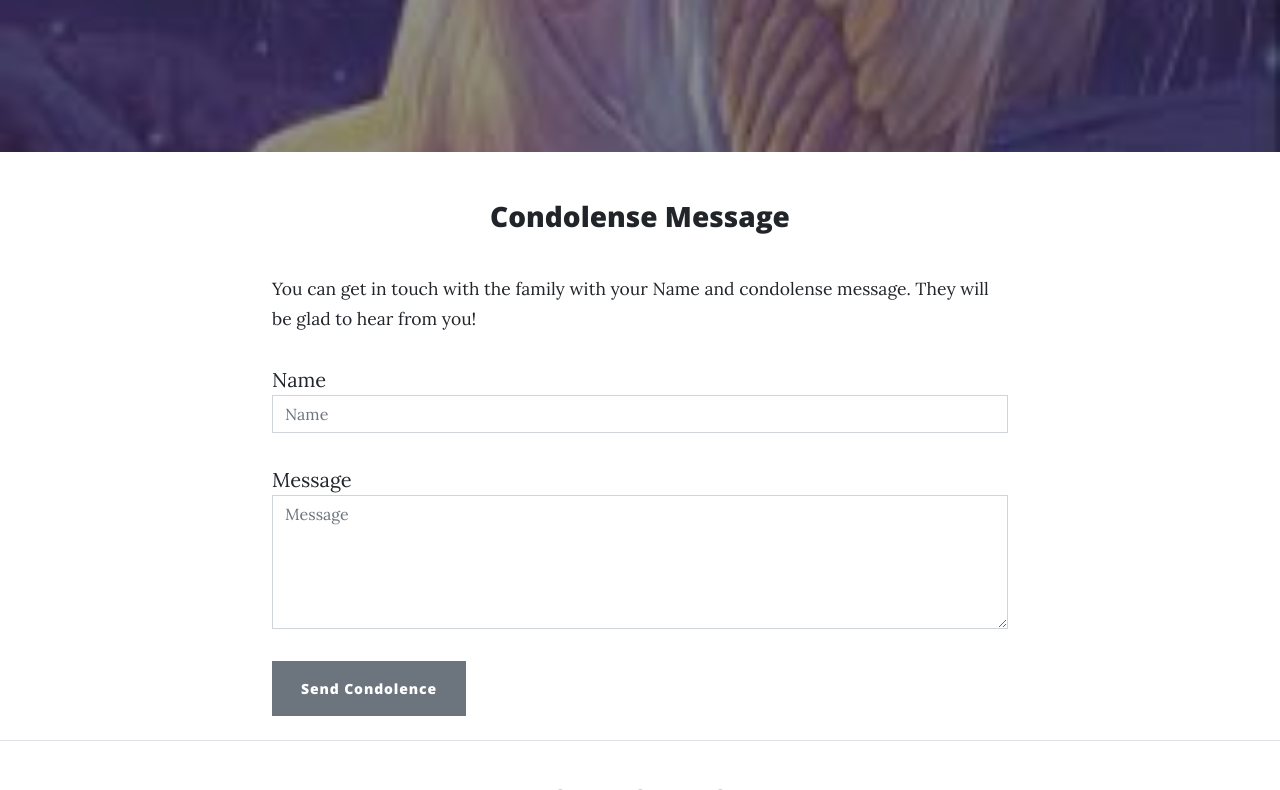
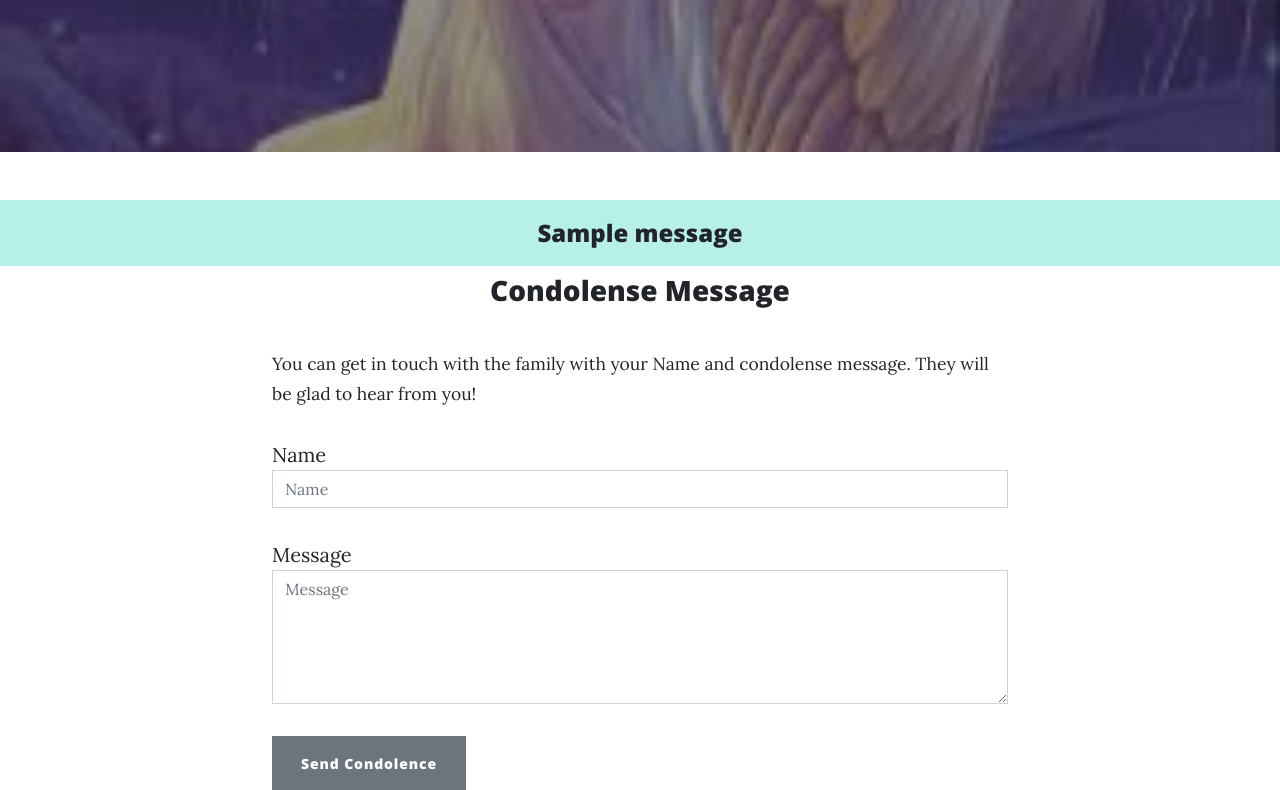
Before and after one commit to Gerardbulky/auntie_therese, a Flask app: page /contact in a window 1280 px wide. Shown: the part 432-1222 px from the top of the page. Run offline with Flask 2, Linux system fonts and the light colour scheme; one stand-in notice (Sample message) is shown; some libraries are stand-ins or nearby versions.

Commit message:
added flash messages

```diff
--- a/app.py
+++ b/app.py
@@ -1,9 +1,12 @@
 import os
 import json
-from flask import Flask, render_template
+from flask import Flask, render_template, flash, request
+if os.path.exists("env.py"):
+    import env
 
 
 app = Flask(__name__)
+app.secret_key = os.environ.get("SECRET_KEY")
 
 
 @app.route("/")
@@ -36,8 +39,11 @@ def about_member(member_name):
     return render_template("member.html", item=member)
 
 
+
 @app.route("/contact", methods=["GET", "POST"])
 def contact():
+    if request.method == "POST":
+        flash("Thanks {}, message has been sent.".format(request.form.get("name")))
     return render_template("contact.html", page_title="Condolense Message")
 
 
@@ -45,4 +51,4 @@ def contact():
 if __name__ == "__main__":
     app.run(host=os.environ.get("IP"),
             port=int(os.environ.get("PORT")),
-            debug=False)
+            debug=True)
--- a/templates/contact.html
+++ b/templates/contact.html
@@ -1,4 +1,7 @@
 {% extends "index.html" %}
+
+
+
 <!-- Page Header-->
 {% block header %}
 <header class="masthead" style="background-image: url('static/assets/header-image/angel-auntie.jpg')">
@@ -21,6 +24,29 @@
 </header>
 {% endblock %}
 
+{% block message %}
+<section>
+    {% with messages = get_flashed_messages() %}
+    {% if messages %}
+    {% for message in messages %}
+    <div class="row flashes my-2">
+        <div class="col" style="background-color: rgb(183, 240, 232); text-align: center;">
+            <h4 role="alert" aria-live="assertive" aria-atomic="true" id="element" class="toast" data-autohide="false"
+                style="max-width: 80%; display: contents;">
+
+                <div class="toast-body" style="font-size: x-large; margin: 7px;">
+                    {{ message }}
+                </div>
+            </h4>
+        </div>
+    </div>
+</section>
+{% endfor %}
+{% endif %}
+{% endwith %}
+
+{% endblock %}
+
 {% block content %}
 <h3 class="text-center">{{ page_title }}</h3>
 
@@ -29,7 +55,7 @@
         <p><small> You can get in touch with the family with your Name and condolense message. They will be glad to hear
                 from
                 you!</small></p>
-        <form onsubmit="return sendMail(this);" methods="POST" name="sentMessage" id="contactForm" novalidate>
+        <form onsubmit="return sendMail(this);" method="POST" name="sentMessage" id="contactForm" novalidate>
             <div class="control-group">
                 <div class="form-group floating-label-form-group controls">
                     <label>Name</label>
--- a/templates/index.html
+++ b/templates/index.html
@@ -29,6 +29,7 @@
 </head>
 
 <body>
+
     <!-- Navigation-->
     <nav class="navbar navbar-expand-lg navbar-light" id="mainNav">
         <div class="container px-4 px-lg-5">
@@ -49,6 +50,9 @@
             </div>
         </div>
     </nav>
+
+
+
     <!-- Page Header-->
     {% block header %}
     <header class="masthead" style="background-image: url('static/assets/header-image/auntie-te.jpg')">
@@ -69,6 +73,10 @@
             </div>
         </div>
     </header>
+    {% endblock %}
+
+    <!-- Flashed Message Header-->
+    {% block message %}
     {% endblock %}
 
     <!-- Main Content -->
```
